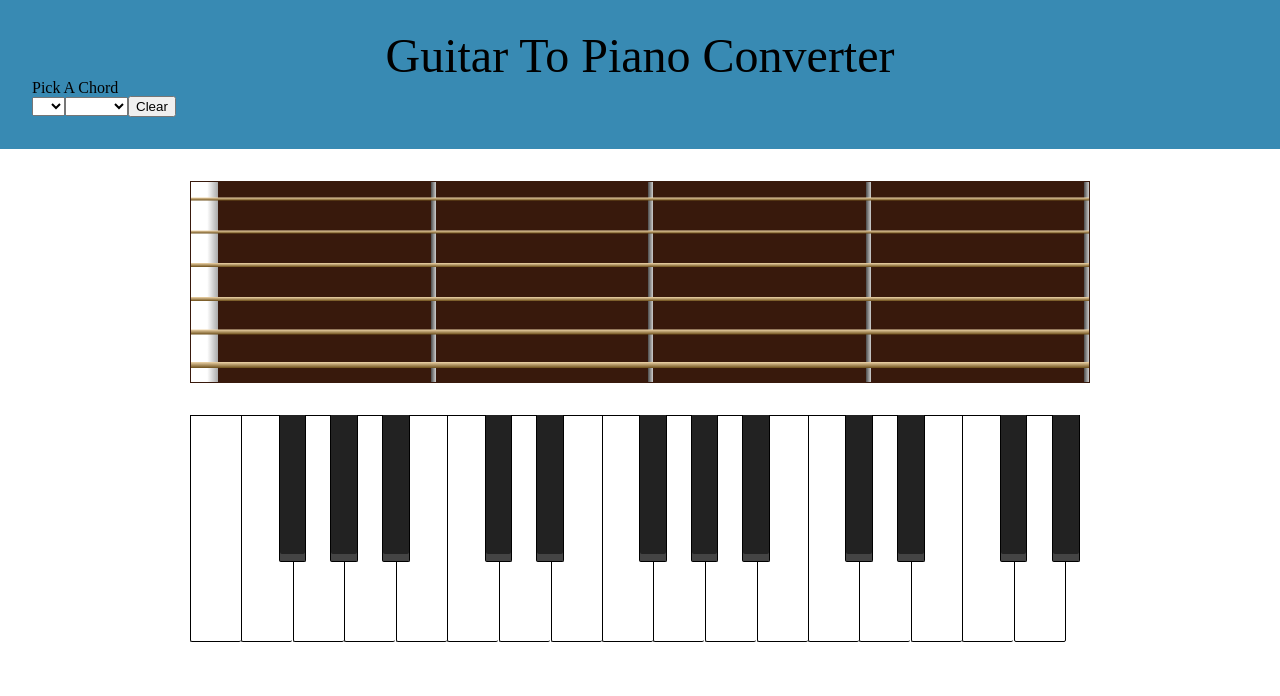
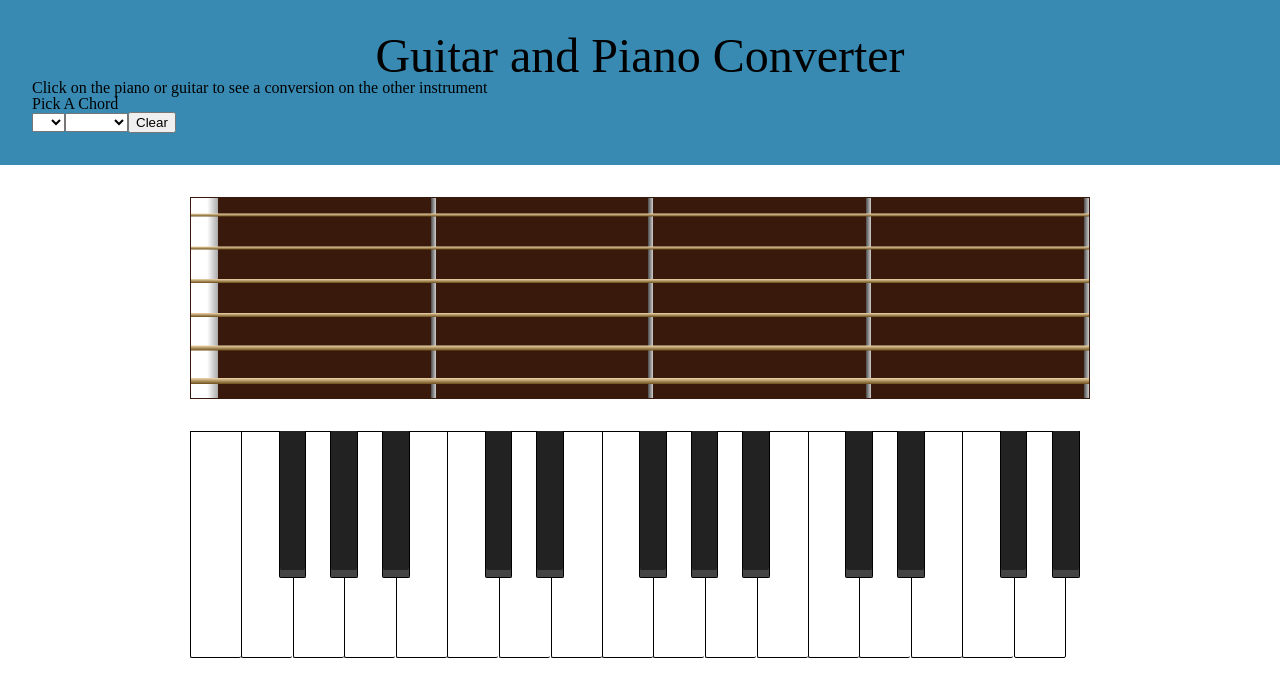
Before and after one commit to cwklausing/guitar-piano-converter, a React (Create React App) app: page / in a window 1280 px wide. Shown: the top 696 px of the page. Built offline with nearby package versions, Linux system fonts and the light colour scheme.

Commit message:
update name to be more accurate--guitar AND piano, not just guitar TO piano

```diff
--- a/src/Header.js
+++ b/src/Header.js
@@ -4,7 +4,10 @@ import Menu from './Menu';
 function Header(props) {
 	return (
 		<header className="header">
-			<h1 className="header__title">Guitar To Piano Converter</h1>
+			<h1 className="header__title">Guitar and Piano Converter</h1>
+			<h2 className="header__description">
+				Click on the piano or guitar to see a conversion on the other instrument
+			</h2>
 			<Menu
 				notes={props.notes}
 				chordData={props.chordData}
```
Also changed, not shown: public/manifest.json.
